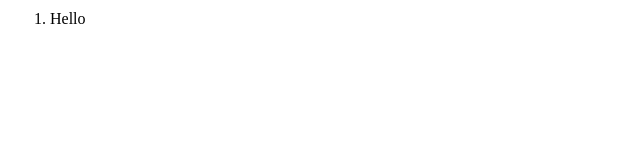
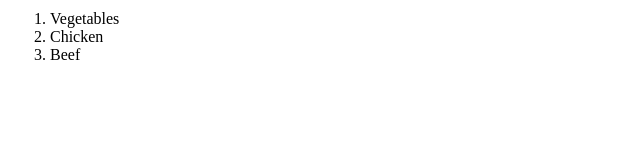
Before and after one commit to Aleadinglight/Vue.js-example, a plain HTML site: page component.html in a window 1280 px wide. Shown: the whole page, without its empty margins (0-640 px from the left). Drawn offline with nearby package versions, Linux system fonts and the light colour scheme.

Commit message:
Modified component.js

```diff
--- a/component.html
+++ b/component.html
@@ -7,7 +7,11 @@
 
         <div id="app">
             <ol>
-                <todo-item></todo-item>
+                <todo-item
+                    v-for="item in groceryList"
+                    v-bind:todo="item"
+                    v-bind:key="item.id">
+                </todo-item>
             </ol>
         </div>
 
--- a/component.js
+++ b/component.js
@@ -1,6 +1,6 @@
 Vue.component('todo-item', {
     props: ['todo'],
-    template: '<li>Hello</li>'
+    template: '<li>{{ todo.text }}</li>'
 });
 
 var app = new Vue({
```
